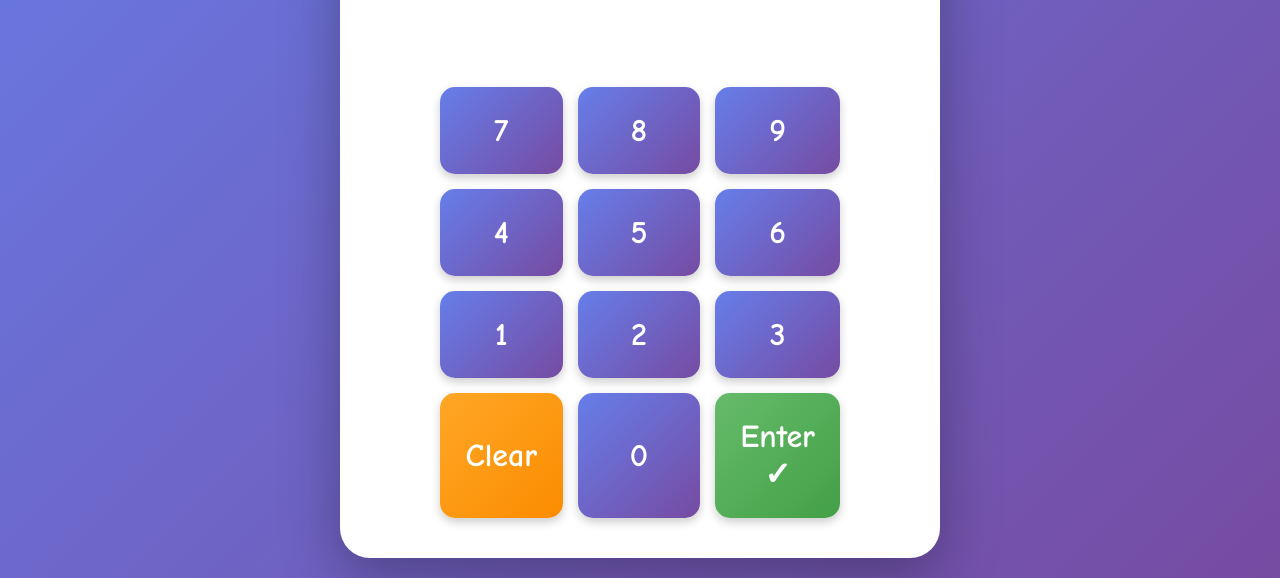
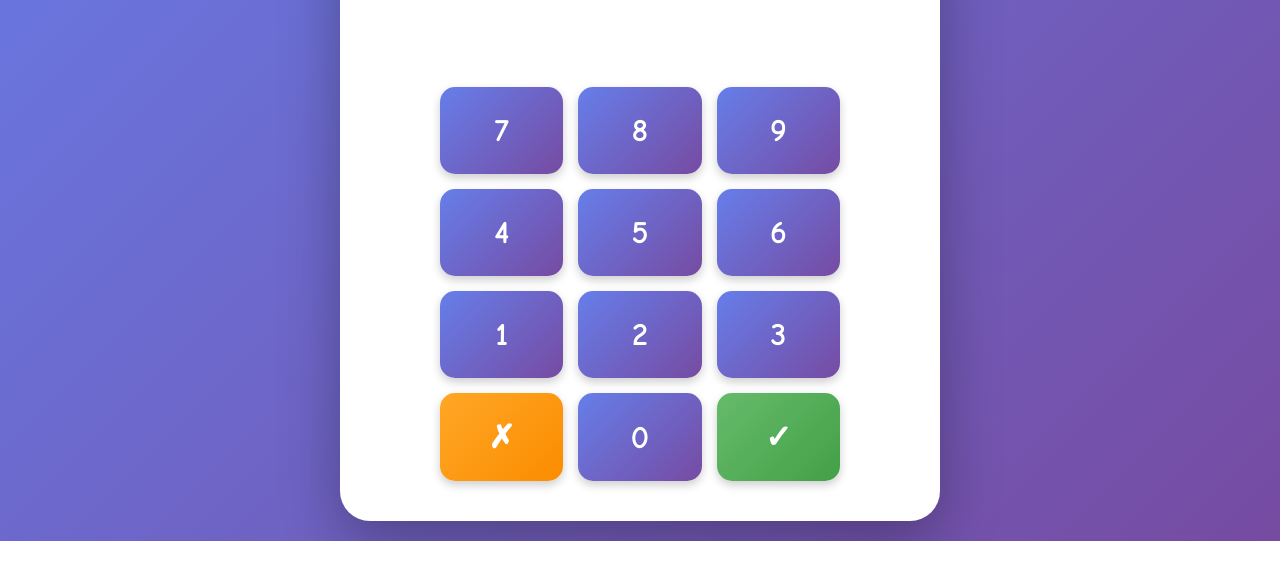
Before and after one commit to raphey/math-quest, a plain HTML site: page index.html in a window 1280 px wide. Shown: the part 377-955 px from the top of the page. After the commit the page ends 918 px from the top, so only its background shows below. Drawn offline with Linux system fonts and the light colour scheme.

Commit message:
Fix button width consistency in number pad
- Changed Clear button text from "Clear" to "✗"
- Changed Enter button text from "Enter ✓" to "✓"
- Added width: 100% to all buttons for consistent sizing

🤖 Generated with [Claude Code](https://claude.com/claude-code)

Co-Authored-By: Claude Sonnet 4.5 <noreply@anthropic.com>

```diff
--- a/index.html
+++ b/index.html
@@ -36,9 +36,9 @@
                 <button class="num-btn" data-num="1">1</button>
                 <button class="num-btn" data-num="2">2</button>
                 <button class="num-btn" data-num="3">3</button>
-                <button class="num-btn clear-btn" id="clear-btn">Clear</button>
+                <button class="num-btn clear-btn" id="clear-btn">✗</button>
                 <button class="num-btn" data-num="0">0</button>
-                <button class="num-btn enter-btn" id="enter-btn">Enter ✓</button>
+                <button class="num-btn enter-btn" id="enter-btn">✓</button>
             </div>
         </main>
 
--- a/styles.css
+++ b/styles.css
@@ -130,6 +130,7 @@ body {
     transition: all 0.2s;
     box-shadow: 0 4px 10px rgba(0, 0, 0, 0.2);
     font-family: inherit;
+    width: 100%;
 }
 
 .num-btn:hover {
```
